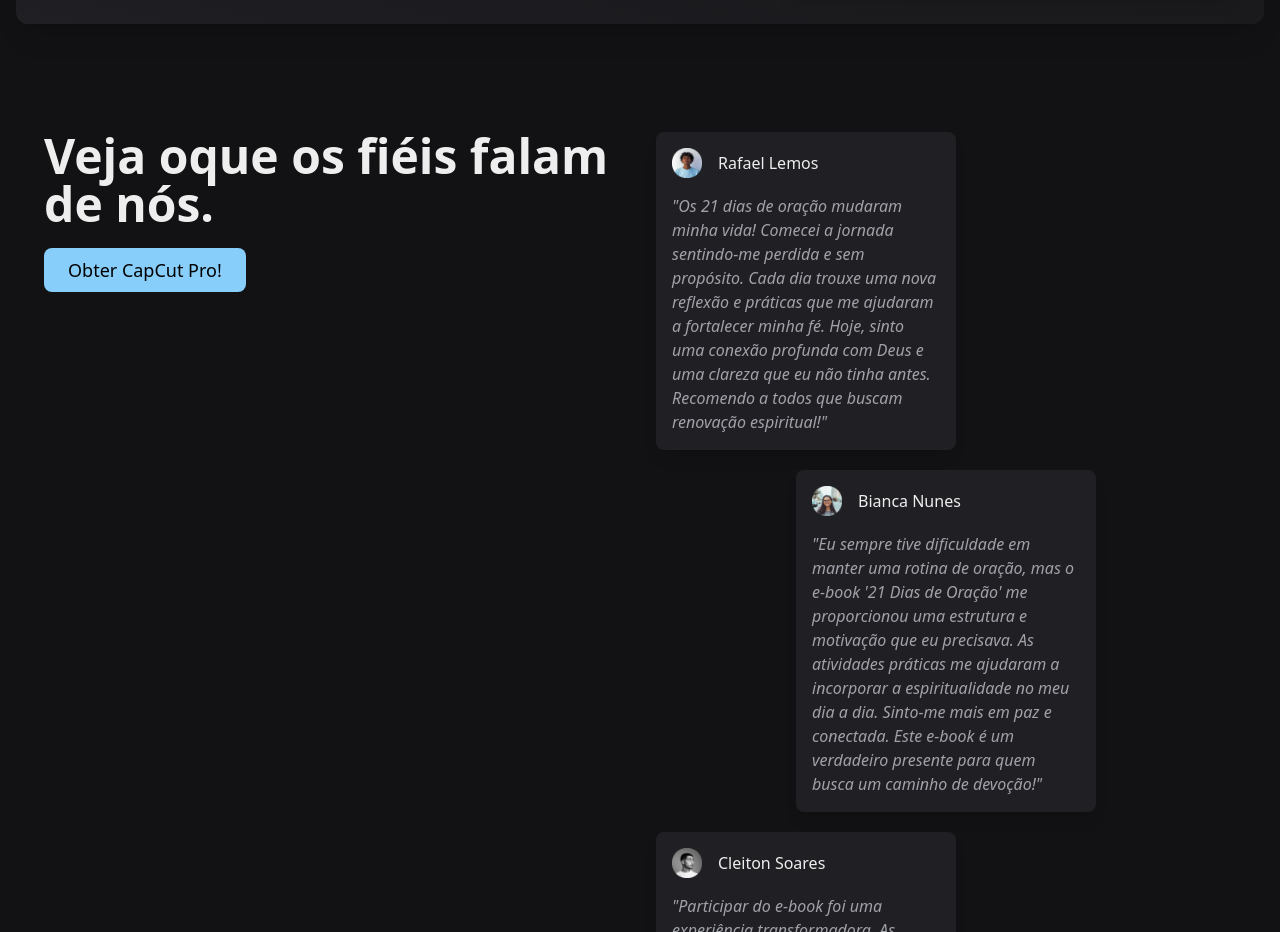
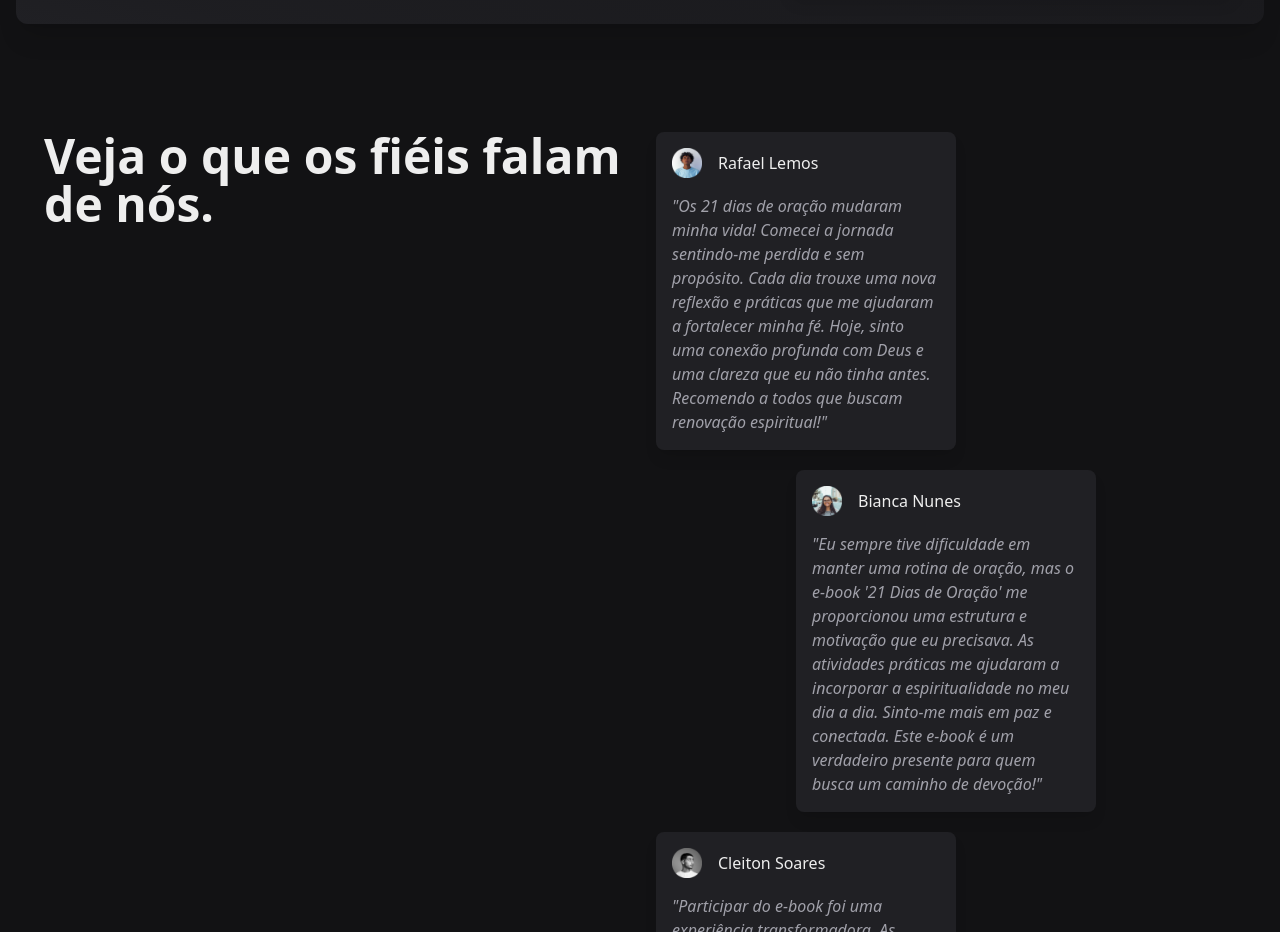
Before and after one commit to flaronin/k, a website: page index.html in a window 1280 px wide. Shown: the part 1860-2792 px from the top of the page. Drawn offline with nearby package versions, Linux system fonts and the light colour scheme.

Commit message:
Update index.html

```diff
--- a/index.html
+++ b/index.html
@@ -199,15 +199,8 @@
             <h1
               class="text-3xl md:text-5xl font-bold text-textPrimaryColor mb-5"
             >
-              Veja oque os fiéis falam de nós.
+              Veja o que os fiéis falam de nós.
             </h1>
-            <a href="#">
-            <button
-              class="text-black mb-8 text-lg bg-primaryColor hover:bg-primaryColorHover rounded-lg px-6 py-2 font-medium transition-colors duration-300"
-            >
-              Obter CapCut Pro!
-            </button>
-            </a>
           </section>
           <section class="px-4">
             <header
```
